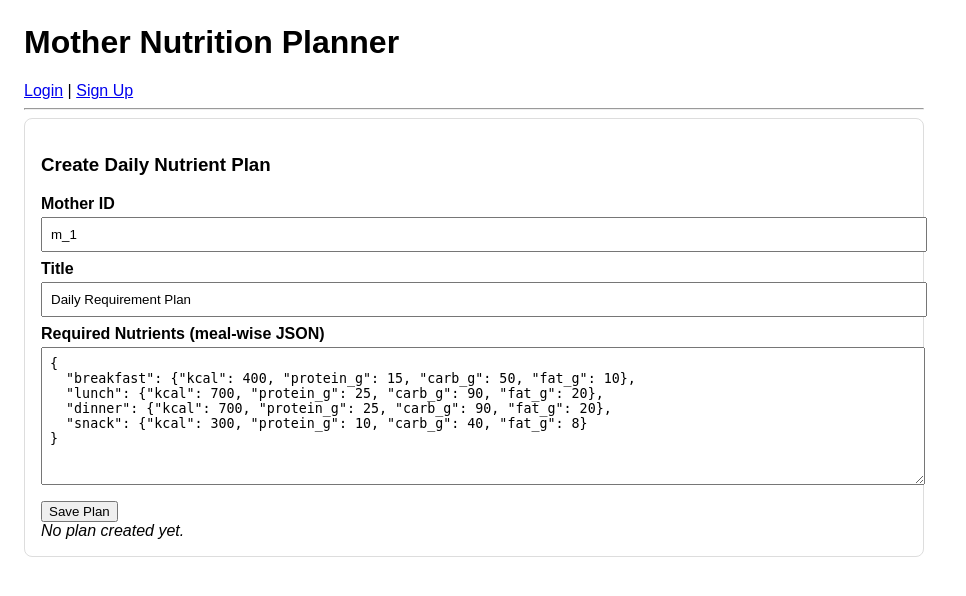
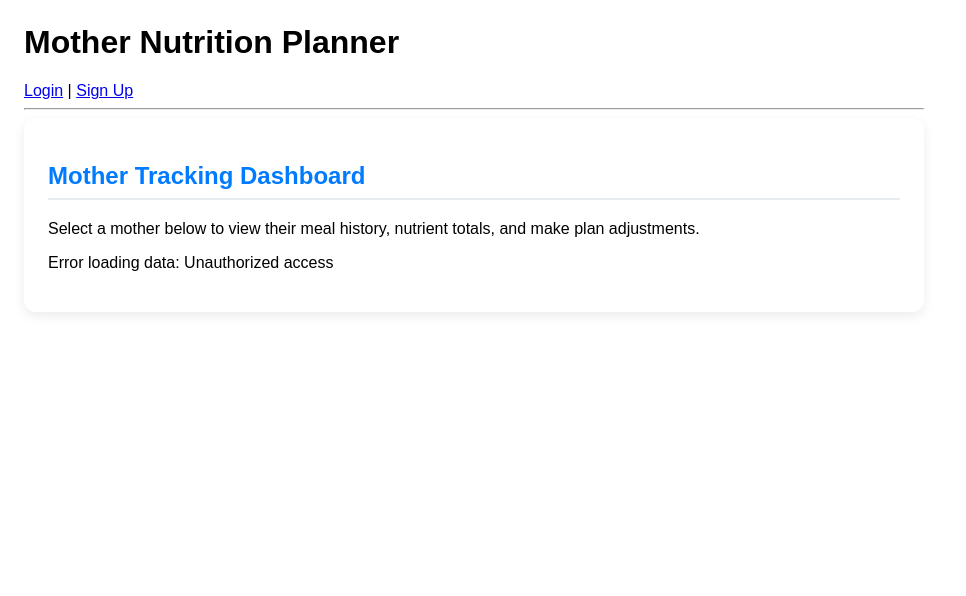
Before and after one commit to BhavyaV05/mothers_nutrition, a Flask app: template latest_imp/templates/doctor.html in a window 1280 px wide. Shown: the top 596 px of the page, without its empty margins (0-966 px from the left). Run offline with Flask 3, Linux system fonts and the light colour scheme; the template is opened without the code that fills it: most values are stand-ins (such as "Sample title", 1, 10 or a date in 2020).

Commit message:
doctor assigned

```diff
--- a/latest_imp/app.py
+++ b/latest_imp/app.py
@@ -2,7 +2,7 @@
 from flask import Flask, request, jsonify, render_template, redirect, url_for,session
 from werkzeug.utils import secure_filename
 from config import UPLOAD_FOLDER, MAX_CONTENT_LENGTH, SECRET_KEY
-from models import create_meal_doc, update_meal_labels_and_nutrients, get_meal, create_nutrition_plan, plans_col, get_total_intake_for_day, get_active_plan_for_mother_and_date, users_col, create_alert, get_active_alerts, meals_col
+from models import create_meal_doc, update_meal_labels_and_nutrients, get_meal, create_nutrition_plan, plans_col, get_total_intake_for_day, get_active_plan_for_mother_and_date, users_col, create_alert, get_active_alerts, meals_col,get_random_doctor_id,get_assigned_mothers
 from utils.ocr_dummy import analyze_image_dummy
 from bson.objectid import ObjectId
 from datetime import datetime
@@ -98,7 +98,12 @@
 
         if role == 'mother':
             # Mother-specific fields
+            assigned_doctor_id = get_random_doctor_id()
+            if not assigned_doctor_id:
+                error = "Cannot register mother: No doctors available for assignment."
+                return render_template("signup.html", error=error, states=INDIAN_STATES, incomes=INCOME_RANGES, diets=DIETARY_PREFERENCES)
             user_doc.update({
+                "assigned_doctor_id": assigned_doctor_id,
                 "name": request.form.get("name"),
                 "age": request.form.get("age"),
                 "gender": request.form.get("gender"), # Though usually female for 'mother', it's good practice
@@ -137,13 +142,41 @@
 def mother_page():
     if session.get('role') != 'mother':
         return redirect(url_for('login'))
-    return render_template("mother.html", mother_id=session['user_id'])
+    mother_id = session['user_id']
+    mother_data = users_col.find_one({"_id": ObjectId(mother_id)})
+    assigned_doctor_id = mother_data.get("assigned_doctor_id") if mother_data else None
+    return render_template("mother.html",
+                           mother_id=mother_id,
+                           assigned_doctor_id=assigned_doctor_id)
 
 @app.route("/doctor")
 def doctor_page():
     if session.get('role') != 'doctor':
         return redirect(url_for('login'))
     return render_template("doctor.html", doctor_id=session['user_id'])
+# In app.py
+@app.route("/api/mothers/assigned/<doctor_id>", methods=["GET"])
+def get_assigned_mothers_api(doctor_id):
+    # Security check: Ensure the requesting user is the doctor whose ID is being queried (or an admin)
+    if session.get('role') != 'doctor' or session.get('user_id') != doctor_id:
+        return jsonify({"error": "Unauthorized access"}), 403
+
+    mothers = get_assigned_mothers(doctor_id)
+    return jsonify(mothers)
+@app.route("/api/doctor/<doctor_id>", methods=["GET"])
+def get_doctor_details(doctor_id):
+    try:
+        doctor = users_col.find_one({"_id": ObjectId(doctor_id), "role": "doctor"},
+                                    {"name": 1, "email": 1, "location": 1}) # Only project safe fields
+
+        if doctor:
+            doctor['_id'] = str(doctor['_id'])
+            return jsonify(doctor)
+
+        return jsonify({"error": "Doctor not found"}), 404
+    except Exception:
+        return jsonify({"error": "Invalid Doctor ID"}), 400
+
 
 # API: upload meal (mother)
 @app.route("/api/meals/upload", methods=["POST"])
--- a/latest_imp/templates/doctor.html
+++ b/latest_imp/templates/doctor.html
@@ -1,52 +1,130 @@
 {% extends "base.html" %}
 {% block content %}
+
+<style>
+    /* Use the same basic card styling for consistency */
+    .card {
+        background-color: #ffffff;
+        border: none;
+        border-radius: 12px;
+        box-shadow: 0 4px 12px rgba(0, 0, 0, 0.08);
+        padding: 24px;
+        margin-bottom: 24px;
+    }
+    h2 {
+        color: #007bff;
+        border-bottom: 2px solid #e9ecef;
+        padding-bottom: 8px;
+        margin-bottom: 20px;
+    }
+    .mother-list {
+        list-style: none;
+        padding: 0;
+    }
+    .mother-item {
+        border-bottom: 1px solid #eee;
+        padding: 15px 0;
+        display: flex;
+        justify-content: space-between;
+        align-items: center;
+    }
+    .mother-item:last-child {
+        border-bottom: none;
+    }
+    .mother-info strong {
+        font-size: 1.1em;
+        color: #333;
+    }
+    .mother-info small {
+        display: block;
+        color: #6c757d;
+    }
+    .track-button {
+        background-color: #28a745; /* Green color for tracking */
+        color: white;
+        text-decoration: none;
+        padding: 8px 15px;
+        border-radius: 6px;
+        font-weight: bold;
+        transition: background-color 0.2s;
+    }
+    .track-button:hover {
+        background-color: #1e7e34;
+    }
+</style>
+
 <div class="card">
-  <h3>Create Daily Nutrient Plan</h3>
-  <form id="planForm">
-    <label>Mother ID</label>
-    <input name="motherId" value="m_1" required />
+    <h2>Mother Tracking Dashboard</h2>
+    <p>Select a mother below to view their meal history, nutrient totals, and make plan adjustments.</p>
 
-    <label>Title</label>
-    <input name="title" value="Daily Requirement Plan" />
+    <input type="hidden" id="doctorId" value="{{ doctor_id }}" />
 
-    <label>Required Nutrients (meal-wise JSON)</label>
-    <textarea name="required_nutrients" rows="8">
-{
-  "breakfast": {"kcal": 400, "protein_g": 15, "carb_g": 50, "fat_g": 10},
-  "lunch": {"kcal": 700, "protein_g": 25, "carb_g": 90, "fat_g": 20},
-  "dinner": {"kcal": 700, "protein_g": 25, "carb_g": 90, "fat_g": 20},
-  "snack": {"kcal": 300, "protein_g": 10, "carb_g": 40, "fat_g": 8}
-}
-    </textarea>
+    <div id="motherListContainer">
 
-    <button type="submit" style="margin-top:12px;">Save Plan</button>
-  </form>
-  <div id="planResult"><em>No plan created yet.</em></div>
+        <ul id="motherList" class="mother-list">
+            </ul>
+    </div>
 </div>
 
 <script>
-document.getElementById("planForm").addEventListener("submit", async (e) => {
-  e.preventDefault();
-  const f = e.target;
-  const motherId = f.elements["motherId"].value.trim();
-  const title = f.elements["title"].value;
-  let required_nutrients;
-  try {
-    required_nutrients = JSON.parse(f.elements["required_nutrients"].value);
-  } catch (err) {
-    document.getElementById("planResult").innerHTML = "<pre>Invalid JSON for required_nutrients</pre>";
-    return;
-  }
+    function getDoctorId() {
+        return document.getElementById("doctorId").value.trim();
+    }
 
-  const payload = { motherId, title, required_nutrients };
-  const res = await fetch("/api/nutrition-plans", {
-    method: "POST",
-    headers: { "Content-Type": "application/json" },
-    body: JSON.stringify(payload)
-  });
-  const data = await res.json();
-  document.getElementById("planResult").innerHTML = "<pre>" + JSON.stringify(data, null, 2) + "</pre>";
-});
+    async function loadAssignedMothers() {
+        const doctorId = getDoctorId();
+        const listElement = document.getElementById("motherList");
+        listElement.innerHTML = ''; // Clear loading message
+
+        if (!doctorId) {
+            listElement.innerHTML = "<li>Error: Doctor ID not found in session.</li>";
+            return;
+        }
+
+        try {
+            const res = await fetch(`/api/mothers/assigned/${doctorId}`);
+            const mothers = await res.json();
+
+            if (!res.ok) {
+                listElement.innerHTML = `<li>Error loading data: ${mothers.error || 'Check server logs.'}</li>`;
+                return;
+            }
+
+            if (mothers.length === 0) {
+                listElement.innerHTML = "<li>You currently have no mothers assigned.</li>";
+                return;
+            }
+
+            mothers.forEach(mother => {
+                const item = document.createElement('li');
+                item.className = 'mother-item';
+
+                // Display mother info
+                const infoDiv = document.createElement('div');
+                infoDiv.className = 'mother-info';
+                infoDiv.innerHTML = `
+                    <strong>${mother.name || 'Anonymous Mother'}</strong>
+                    <small>${mother.email || 'No email'} | State: ${mother.location_state || 'N/A'}</small>
+                `;
+
+                // Tracking button (placeholder for the next page route)
+                const trackLink = document.createElement('a');
+                trackLink.href = `/doctor/mother/${mother._id}`; // Placeholder route for detailed tracking
+                trackLink.className = 'track-button';
+                trackLink.textContent = 'Track Progress';
+
+                item.appendChild(infoDiv);
+                item.appendChild(trackLink);
+                listElement.appendChild(item);
+            });
+
+        } catch (error) {
+            listElement.innerHTML = `<li>Failed to connect to server: ${error.message}</li>`;
+        }
+    }
+
+    // Load the list when the page is ready
+    window.addEventListener("load", loadAssignedMothers);
 </script>
 
 {% endblock %}
--- a/latest_imp/templates/login.html
+++ b/latest_imp/templates/login.html
@@ -18,7 +18,7 @@
 </head>
 <body>
     <div class="container">
-        <h2>User Login 🩺🍎</h2>
+        <h2>User Login </h2>
         {% if error %}
             <p class="error">{{ error }}</p>
         {% endif %}
```
Also changed, not shown: latest_imp/models.py (+40 -0 lines), latest_imp/templates/mother.html (+44 -1 lines).
